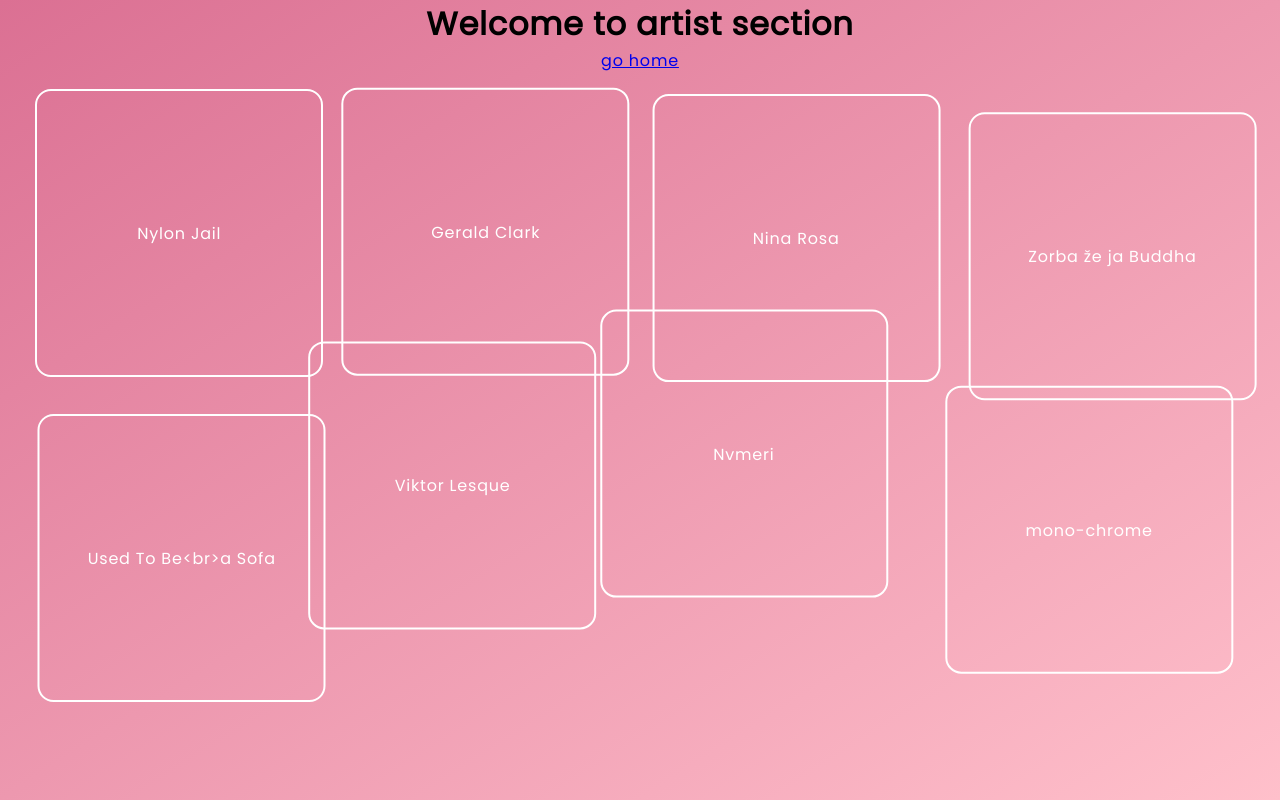
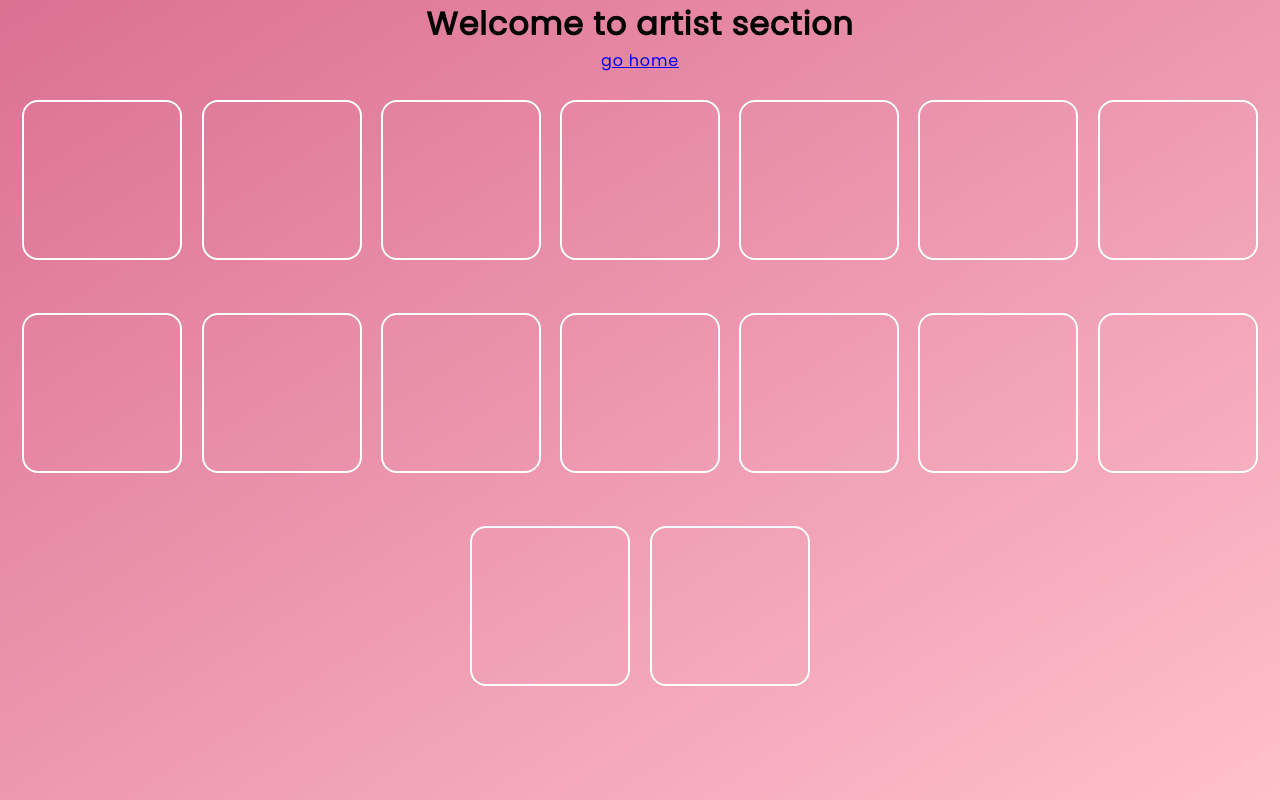
Before and after one commit to Ptrhnk/letiste-web-2019, a Next.js app: page /artists in a window 1280 px wide. Built offline with nearby package versions, Linux system fonts and the light colour scheme.

Commit message:
another experiments session

```diff
--- a/components/ArtistBox.js
+++ b/components/ArtistBox.js
@@ -1,15 +1,15 @@
 import React from "react";
 import styled from "styled-components";
 
-import { Spring, animated } from "react-spring/renderprops.cjs";
+import { Spring } from "react-spring/renderprops.cjs";
 
 const Svg = styled.svg`
   display: none;
 `;
 
 const Box = styled.div`
-  height: 18rem;
-  width: 18rem;
+  height: 10rem;
+  width: 10rem;
   display: flex;
   justify-content: center;
   align-items: center;
@@ -26,14 +26,14 @@ const ArtistBox = ({ artist }, key) => {
   return (
     <>
       <Spring
-        config={{ tension: 200, friction: 100, mass: 20 }}
+        config={{ tension: 250, friction: 100, mass: 20 }}
         from={{ opacity: 0, value: 180 }}
         to={{ opacity: 1, value: 0 }}
       >
         {spring => (
           <div style={spring}>
             <Box key={key} image={artist.image}>
-              {artist.name}
+              {/* {artist.name.replace("<br>", "\n")} */}
             </Box>
             <Svg>
               <defs>
--- a/components/ArtistContainer.js
+++ b/components/ArtistContainer.js
@@ -1,6 +1,6 @@
 import React from "react";
 import styled from "styled-components";
-import { Transition, Trail } from "react-spring/renderprops.cjs";
+import { Trail } from "react-spring/renderprops.cjs";
 
 import ArtistBox from "./ArtistBox";
 
@@ -23,9 +23,23 @@ const ArtistContainer = ({ artists }) => {
           reverse={false}
           items={artists}
           keys={item => item.key}
-          from={{ transform: "translate3d(-20px,-40px,0)" }}
+          from={{ transform: "translate3d(0px,-150px,0)" }}
           to={{ transform: "translate3d(0,0px,0)" }}
-          config={{ tension: 250, friction: 60, mass: 30 }}
+          config={{ tension: 250, friction: 12, mass: 1, delay: 300 }}
+        >
+          {item => props => (
+            <div style={props}>
+              <ArtistBox style={props} artist={item} key={item.key} />
+            </div>
+          )}
+        </Trail>
+        <Trail
+          reverse={false}
+          items={artists}
+          keys={item => item.key}
+          from={{ transform: "translate3d(0px,-150px,0)" }}
+          to={{ transform: "translate3d(0,0px,0)" }}
+          config={{ tension: 250, friction: 12, mass: 1, delay: 400 }}
         >
           {item => props => (
             <div style={props}>
--- a/json/artists.js
+++ b/json/artists.js
@@ -1,4 +1,13 @@
-import nylon_jail from "../img/artists/Nylon_Jail.png";
+// Covers
+import Nylon_Jail from "../img/artists/Nylon_Jail.png";
+import Gerald_Clark from "../img/artists/Gerald_Clark.png";
+import Nina_Rosa from "../img/artists/Nina_Rosa.png";
+import Zorba_ze_ja_Buddha from "../img/artists/Zorba_ze_ja_Buddha.png";
+import Used_To_Be_a_Sofa from "../img/artists/Used_To_Be_a_Sofa.png";
+import Viktor_Lesque from "../img/artists/Viktor_Lesque.png";
+import Nvmeri from "../img/artists/Nvmeri.png";
+import mono_chrome from "../img/artists/mono-chrome.png";
+
 // -------------------- ARTISTS --------------------
 const artists = [
   {
@@ -6,7 +15,7 @@ const artists = [
     name: "Nylon Jail",
     text:
       "Olomoučtí Nylon Jail se po tříleté pauze a personální obměně vrátili na koncertní pódia. Syrovější, vyzrálejší. 10. května otevřeli v Olomouci svým vystoupením 22. ročník festivalu Divadelní flora na parkánu zdejšího Konviktu. V létě pak budou pokračovat sérií vystoupení na tuzemských festivalech (např. Metronome Praha, Boskovice, Pelhřimovy, Banát). Na podzim 2018 chtějí vydat slíbené album Irreversible Changes a podpořit ho dalšími koncerty.",
-    image: nylon_jail,
+    image: Nylon_Jail,
     links: [
       "https://open.spotify.com/artist/6A7jlu6UhyWbGkFB0fblZF?si=AIkB5QyhQfC3et8d-TtY4Q",
       "https://www.facebook.com/nylonjail/",
@@ -19,6 +28,7 @@ const artists = [
     name: "Gerald Clark",
     text:
       "Gerald Clark je jeden z nejuznávanějších jihoafrických muzikantů, jež je proslaven kombinací svých vlastních skladeb s vyprávěním humorných příběhů o jejich vzniku. Není to jen jeden z dalších zpěváků / skladatelů nebo bluesových hudebníků. Svým originálním projevem, neskutečnou vášní k hudbě a smyslem pro humor nikdy nezklame. Je to dobrodruh – to je jeho inspirace. Cestoval a hrál ve více než 14 zemích a dobrodružství hledá na každém kroku.",
+    image: Gerald_Clark,
     website: "http://www.thegeraldclark.com/",
     links: [
       "https://open.spotify.com/artist/4DAHZC0I34GRuWsD6UXADb?si=nr1mYTkUQPCm3eTEmJtnzA",
@@ -32,6 +42,7 @@ const artists = [
     name: "Nina Rosa",
     text:
       "Pražské trio založené zpěvačkou a houslistkou Ninou Marinovou. Po kratších i delších cestách se Nina vrátila do Prahy, kde spolu s muzikanty, které obdivovala, založila kapelu a pojmenovala ji po svém největším fanouškovi – svojí babičce. Přes krátkou existenci má kapela již za sebou koncerty a festivaly v Čechách, na Slovensku a v Rakousku, živé vysílání Českého rozhlasu v rámci Pražského jara, vydání dvou singlů a nominaci na Objev roku v Radio_Head Awards. Láska k hudbě a cestování je citelná v písních, které jsou rozmanité stylem i jazykem, v němž jsou zpívané. Žánrově je kapela ovlivněna jazzem, swingem, reggae a folkem.",
+    image: Nina_Rosa,
     website: "https://www.ninarosa.cz/",
     links: [
       "https://open.spotify.com/artist/76jxbV1NzBvmVMCYZNLSmq?si=GA1xeFZhTlSEkJt0oFZ6AQ",
@@ -45,6 +56,7 @@ const artists = [
     name: "Zorba že ja Buddha",
     text:
       "Zorba že ja Buddha je nový hudební projekt, jehož základem je spojení dvou individualit Ashley Sarah Abrman & Ondřeje Hausera. Ashley (známá např. jako frontwoman z formace The High Corporation) je dcerou pastora, která vyrostla po kostelech, není tedy překvapivé, že si do jejího charismatickém projevu našli cestu gospelové licky & témata. Ondřej, baskytarista & producent, který působí již několik let v Praze může být znám publiku z formací jako Prago Union Live Band, Kapela Davida Krause anebo z projektu Ochepovsky. Jejich spojením pak vzniká originální repertoár hybridní fúze elektroniky s hudbou akustickou v autentický nadžánrový průlet, který je zaznamenám na debutovém EP 'Rosedout Lambada’, jenž vyšlo pod značkou slovenského labelu Gergaz, který již úspěšně vydal desky např. Fallgrapu anebo Jimmy Pé. Kapela má na svém kontě krom debutového EP taktéž 4 live video sessions se záznamem několika skladeb v živém provedeni. V rámci své koncertní aktivity už stihl tento širokospektrální kolektiv předskakovat také např. The Submotion Orchestra v Divadle Archa.",
+    image: Zorba_ze_ja_Buddha,
     links: [
       "https://open.spotify.com/artist/6tOFa1uX4hiFtZrF8Ykofh?si=MCEcQ-exSMq1bgVvbK1qEg",
       "https://www.facebook.com/Zorbazejabuddha/",
@@ -57,6 +69,7 @@ const artists = [
     name: "Used To Be<br>a Sofa",
     text:
       "Trio exgaučových posedávačů ve složení Sisa Feherová, Vladko Mikláš a Lukáš Mutňanský spojují svoje hlasy, zvuky, skills a myšlenky do lehkého společensko-kriticko-tragického postoje zaobaleného do alternativního popu cestujícího z minulosti do budoucnosti.",
+    image: Used_To_Be_a_Sofa,
     links: [
       "https://www.facebook.com/usedtobeasofa/",
       "https://www.youtube.com/watch?v=07MPDJcf8fc"
@@ -67,6 +80,7 @@ const artists = [
     name: "Viktor Lesque",
     text:
       "Kapela je autorským projektem Viktora Kracika (Victor Lesque), který přizval    ke spolupráci další tři muzikanty, Davida Herziga, Daniela Bösenberga a Jakuba Šindlera, ze   kterých se pak stali Victor Lesque & Cosmocolors. Tato čtyřčlenná elektronická formace    kombinuje prvky nu jazzu, space rocku a taneční muziky s estetikou filmové hudby. V březnu 2018 vydala kapela svoji debutovou desku s názvem L.",
+    image: Viktor_Lesque,
     links: [
       "https://open.spotify.com/artist/4yQpQQndwMOWt6pXvXzATg?si=e5SpR4v5T8OPshUpUuba8w",
       "https://www.facebook.com/Victorlesque/",
@@ -74,10 +88,11 @@ const artists = [
     ]
   },
   {
+    code: "Nvmeri",
     name: "Nvmeri",
-    title: "Nvmeri",
     text:
       'Math / progrockové trio NVMERI jsou Pišta Královič, Palo Javorník a Miro Tuchyňa. Hudba NVMERI je plná matematických beatů a chytlavých melodií inspirovaných skandinávským indie popem. Spojením komplexních a přitom lehko stravitelných aranží, šumivých synťákových ploch, psychedelických sólových úletů nebo Pištova výše položeného hlasu, se zařaďují k pozoruhodným zjevům na hudební scéně. Jejich první album "From The Dust", který vydali ještě jako The Uniques, si vysloužilp hodně pozornosti a také cenu za Nejlepší alternativní album podle kritiků Radio_Head Awards. Minulý rok vydali svůj třetí album "I don\'t think so", s kterým opět získali Cenu kritiků RHA za album roku 2017. Z tohoto alba pocházejí i úspěšné singly Art Of The Trial, Blue Church, Dynamite nebo Short Of Oxygen.',
+    image: Nvmeri,
     website: "https://nvmeri.com/",
     links: [
       "https://open.spotify.com/artist/651deX35D6JZDAsFnu2VXN",
@@ -90,10 +105,11 @@ const artists = [
     ]
   },
   {
-    name: "mono-chrome",
-    title: "mono/chrome",
+    code: "mono-chrome",
+    name: "mono/chrome",
     text:
       "Důsledně anonymní audiovizuální projekt mono/chrome se věnuje precizní synchronizaci obrazu a zvuku, pro kterou používá především analogové nástroje. Po několika kolaboracích a předchozích projektech se vydal na sólovou dráhu a připravuje svou debutovou desku, která právě vzniká v německém pohraničí. Hlavní důraz je kladený na generování zvuku, vytváření vlastních nástrojů či efektů, sbírání nánosů z okolního světa a vrstvení těchto komponentů do jednotného celku.",
+    image: mono_chrome,
     links: [
       "https://www.youtube.com/watch?v=GFQ79S3hr5E",
       "https://soundcloud.com/mnchrme"
```
Also changed, not shown: pages/index.js (+0 -8 lines).
